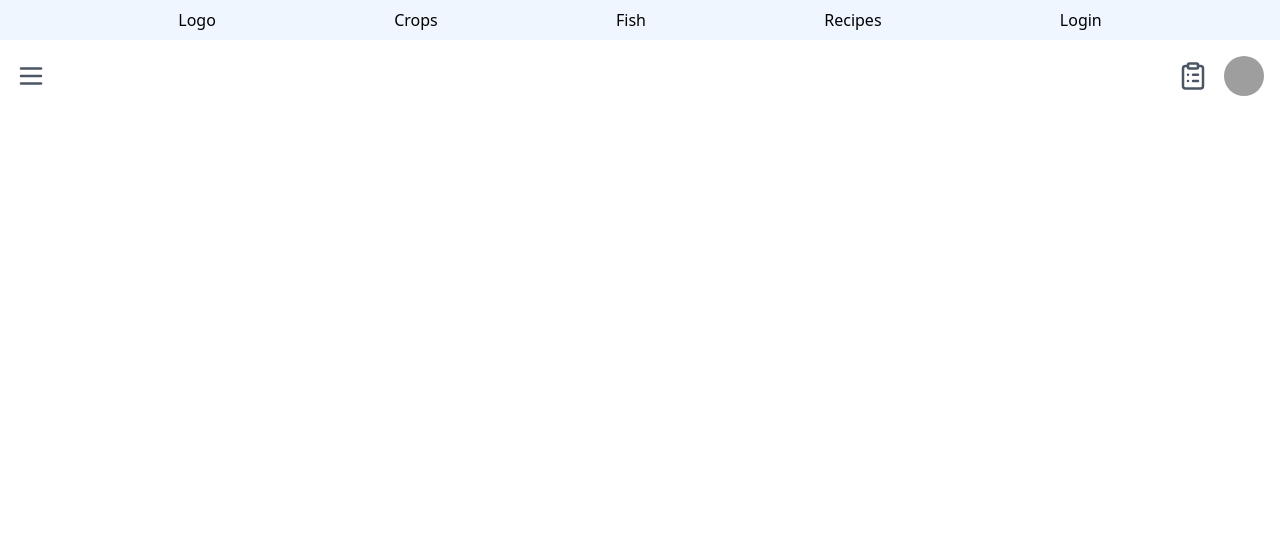
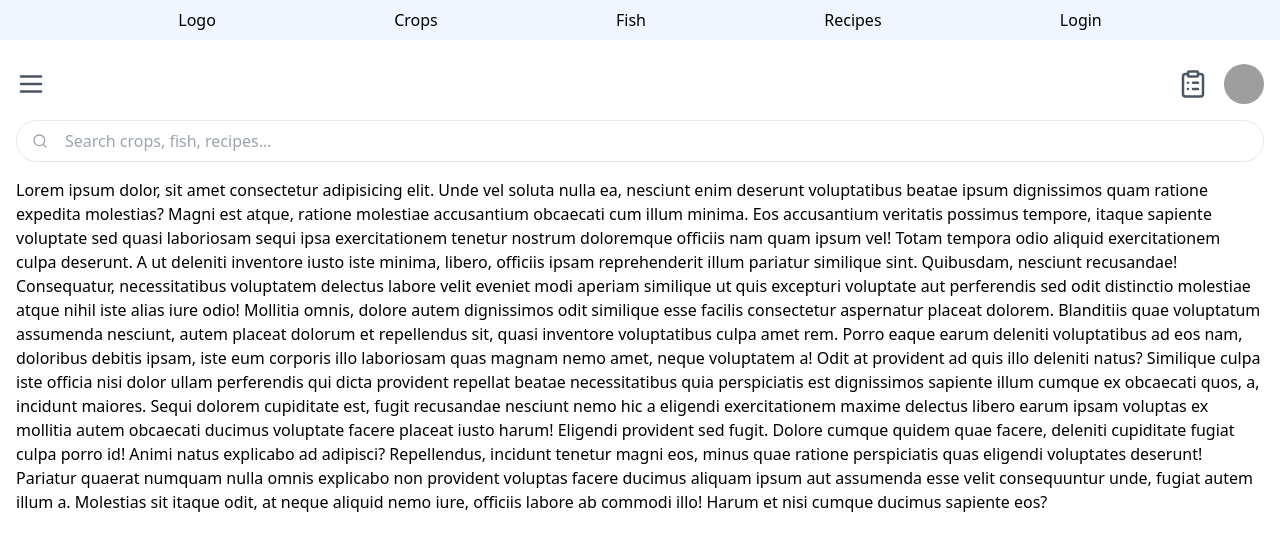
Before and after one commit to zenionyx/summy, a React (Vite) app: page / in a window 1280 px wide. Shown: the top 550 px of the page. Built offline with nearby package versions, Linux system fonts and the light colour scheme; grey boxes are pictures that could not be loaded.

Commit message:
Add SearchBar component and integrate it into Home page layout

```diff
--- /dev/null
+++ b/src/comps/mini/SearchBar.jsx
@@ -0,0 +1,55 @@
+// components/SearchBar.jsx
+import { useState, useEffect } from "react";
+import { useNavigate, useLocation } from "react-router-dom";
+import { Search } from "lucide-react";
+
+export default function SearchBar() {
+  const navigate = useNavigate();
+  const { search } = useLocation();
+  // grab initial query param if present
+  const params = new URLSearchParams(search);
+  const initialQuery = params.get("query") || "";
+
+  const [query, setQuery] = useState(initialQuery);
+
+  // keep local state in sync if the URL changes (e.g. hitting back/forward)
+  useEffect(() => {
+    setQuery(initialQuery);
+  }, [initialQuery]);
+
+  const handleKeyDown = (e) => {
+    if (e.key === "Enter" && query.trim()) {
+      navigate(`/search?query=${encodeURIComponent(query.trim())}`);
+    }
+  };
+
+  const clearQuery = () => {
+    setQuery("");
+    navigate(-1); // or navigate('/home') if you want to reset to home
+  };
+
+  return (
+    <div className="relative w-full mb-4">
+      <span className="absolute left-4 top-1/2 -translate-y-1/2 text-gray-400">
+        <Search size="16" />
+      </span>
+      <input
+        type="text"
+        value={query}
+        onChange={(e) => setQuery(e.target.value)}
+        onKeyDown={handleKeyDown}
+        placeholder="Search crops, fish, recipes…"
+        className="w-full py-2 pl-12 pr-4 bg-white border border-gray-200 rounded-full placeholder-gray-400 focus:outline-none focus:ring-2 focus:ring-[#90dd6f]"
+      />
+      {query && (
+        <button
+          onClick={clearQuery}
+          className="absolute right-4 top-1/2 -translate-y-1/2 text-gray-400"
+          aria-label="Clear search"
+        >
+          ✕
+        </button>
+      )}
+    </div>
+  );
+}
--- a/src/pages/Home.jsx
+++ b/src/pages/Home.jsx
@@ -1,10 +1,11 @@
 import { Menu, ClipboardList } from "lucide-react";
+import SearchBar from "../comps/mini/SearchBar"
 
 const Home = () => {
   return (
     <div>
       {/* Top Section */}
-      <div className="w-full flex items-center justify-between text-gray-600">
+      <div className="w-full flex items-center justify-between text-gray-600 pt-2 pb-4">
         <Menu size="30" />
         <div className="flex gap-4  items-center">
           <ClipboardList size="30" />
@@ -13,11 +14,45 @@ const Home = () => {
         </div>
       </div>
 
+      {/* Search bar */}
+      <SearchBar />
+
       {/* Hero Section */}
-      <section></section>
-
-      {/* Search bar */}
-      <section></section>
+      <section>
+        Lorem ipsum dolor, sit amet consectetur adipisicing elit. Unde vel
+        soluta nulla ea, nesciunt enim deserunt voluptatibus beatae ipsum
+        dignissimos quam ratione expedita molestias? Magni est atque, ratione
+        molestiae accusantium obcaecati cum illum minima. Eos accusantium
+        veritatis possimus tempore, itaque sapiente voluptate sed quasi
+        laboriosam sequi ipsa exercitationem tenetur nostrum doloremque officiis
+        nam quam ipsum vel! Totam tempora odio aliquid exercitationem culpa
+        deserunt. A ut deleniti inventore iusto iste minima, libero, officiis
+        ipsam reprehenderit illum pariatur similique sint. Quibusdam, nesciunt
+        recusandae! Consequatur, necessitatibus voluptatem delectus labore velit
+        eveniet modi aperiam similique ut quis excepturi voluptate aut
+        perferendis sed odit distinctio molestiae atque nihil iste alias iure
+        odio! Mollitia omnis, dolore autem dignissimos odit similique esse
+        facilis consectetur aspernatur placeat dolorem. Blanditiis quae
+        voluptatum assumenda nesciunt, autem placeat dolorum et repellendus sit,
+        quasi inventore voluptatibus culpa amet rem. Porro eaque earum deleniti
+        voluptatibus ad eos nam, doloribus debitis ipsam, iste eum corporis illo
+        laboriosam quas magnam nemo amet, neque voluptatem a! Odit at provident
+        ad quis illo deleniti natus? Similique culpa iste officia nisi dolor
+        ullam perferendis qui dicta provident repellat beatae necessitatibus
+        quia perspiciatis est dignissimos sapiente illum cumque ex obcaecati
+        quos, a, incidunt maiores. Sequi dolorem cupiditate est, fugit
+        recusandae nesciunt nemo hic a eligendi exercitationem maxime delectus
+        libero earum ipsam voluptas ex mollitia autem obcaecati ducimus
+        voluptate facere placeat iusto harum! Eligendi provident sed fugit.
+        Dolore cumque quidem quae facere, deleniti cupiditate fugiat culpa porro
+        id! Animi natus explicabo ad adipisci? Repellendus, incidunt tenetur
+        magni eos, minus quae ratione perspiciatis quas eligendi voluptates
+        deserunt! Pariatur quaerat numquam nulla omnis explicabo non provident
+        voluptas facere ducimus aliquam ipsum aut assumenda esse velit
+        consequuntur unde, fugiat autem illum a. Molestias sit itaque odit, at
+        neque aliquid nemo iure, officiis labore ab commodi illo! Harum et nisi
+        cumque ducimus sapiente eos?
+      </section>
 
       {/* Prep Lists */}
       <section></section>
```
